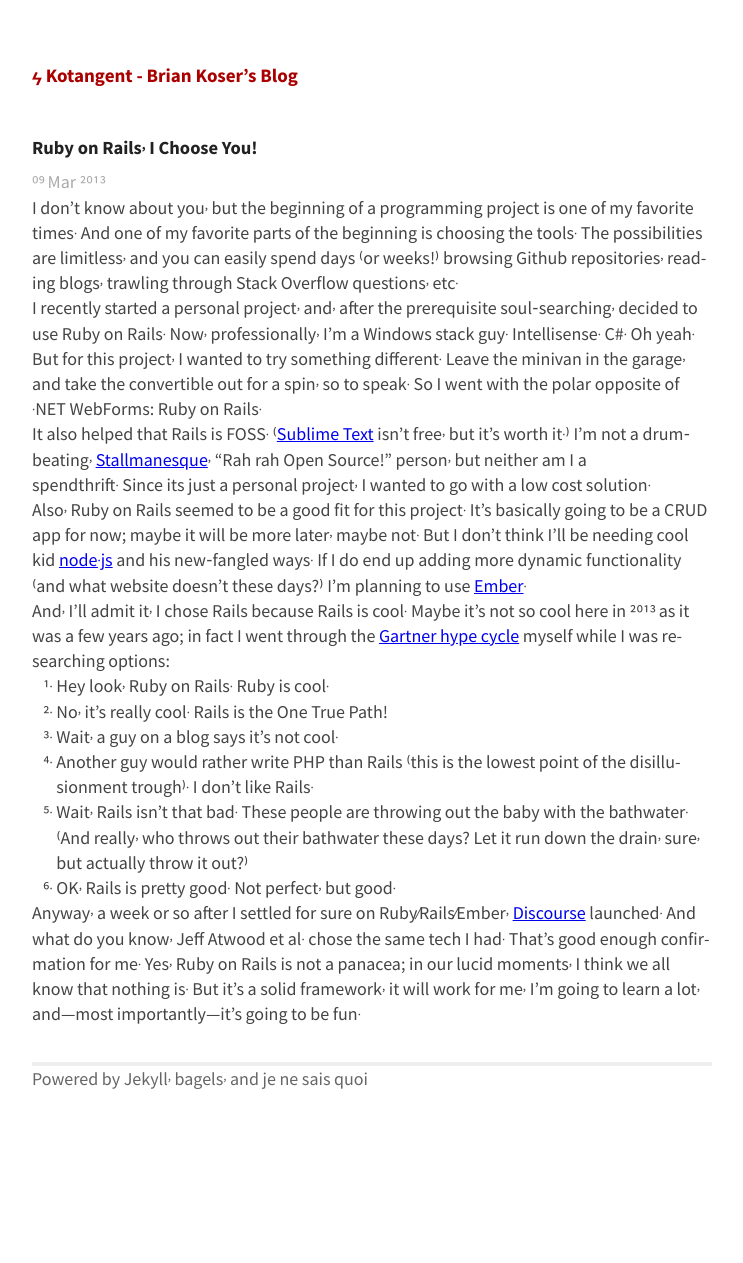
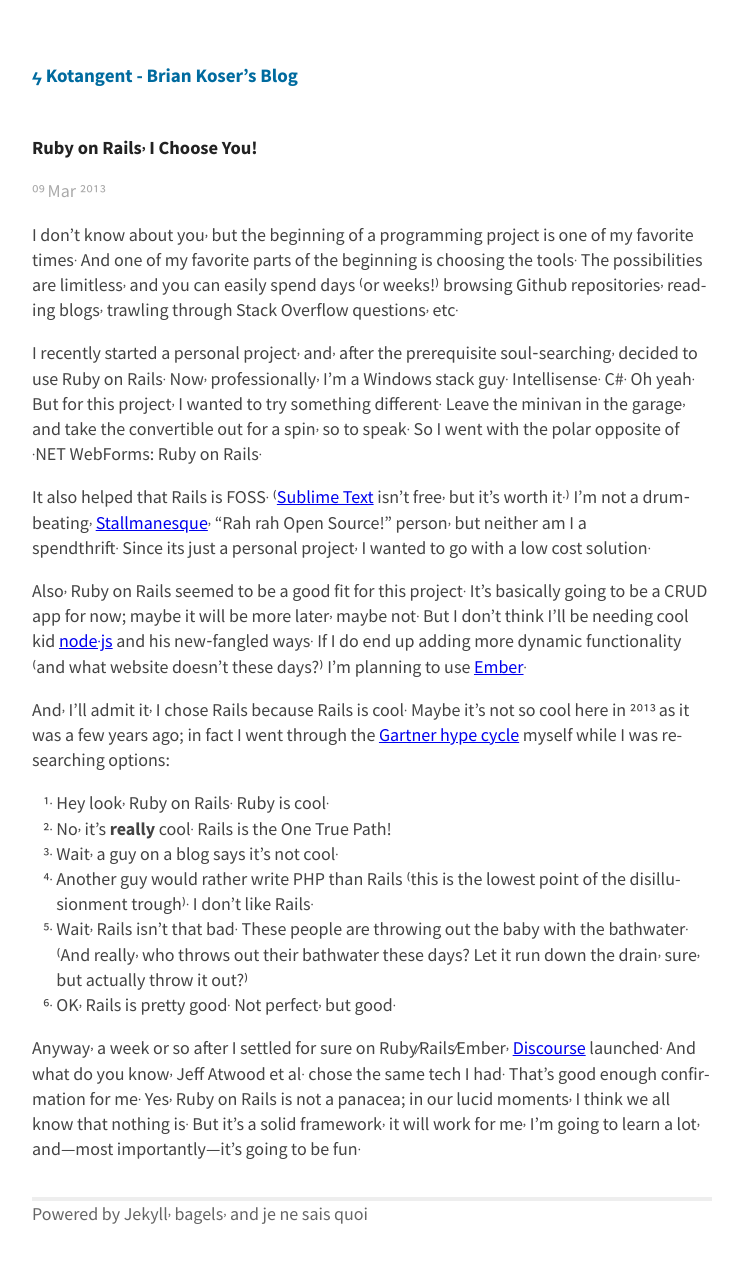
Before and after one commit to briankoser/kotangent-jekyll, a Jekyll site: the page built from _posts/2013-03-09-ruby-on-rails-i-choose-you.md, in a window 1280 px wide. Shown: the whole page, without its empty margins (268-1011 px from the left). Built offline with Jekyll 4.4.1, drawn with Linux system fonts in a browser that asks for light colours; Markdown is read by kramdown in place of the engine named in the settings; before the commit the page ends 1128 px from its top, so only the background shows below that.

Commit message:
Update site styles

```diff
--- a/css/main.css
+++ b/css/main.css
@@ -45,6 +45,9 @@
 }
 del {
     text-decoration: line-through;
+}
+em {
+    font-weight: bold;
 }
 h1 {
     font-size: 19px;
@@ -104,6 +107,9 @@
 ol ol li:before {
   counter-increment: section;
   content: counters(section, ".") " ";
+}
+p {
+    margin: 1em 0;
 }
 strong {
     font-weight: bold;
@@ -166,7 +172,7 @@
 }
 
 header h1.title a {
-  color: #a00;
+  color: #006b9f;
 }
 
 header h1.title a:hover {
```
